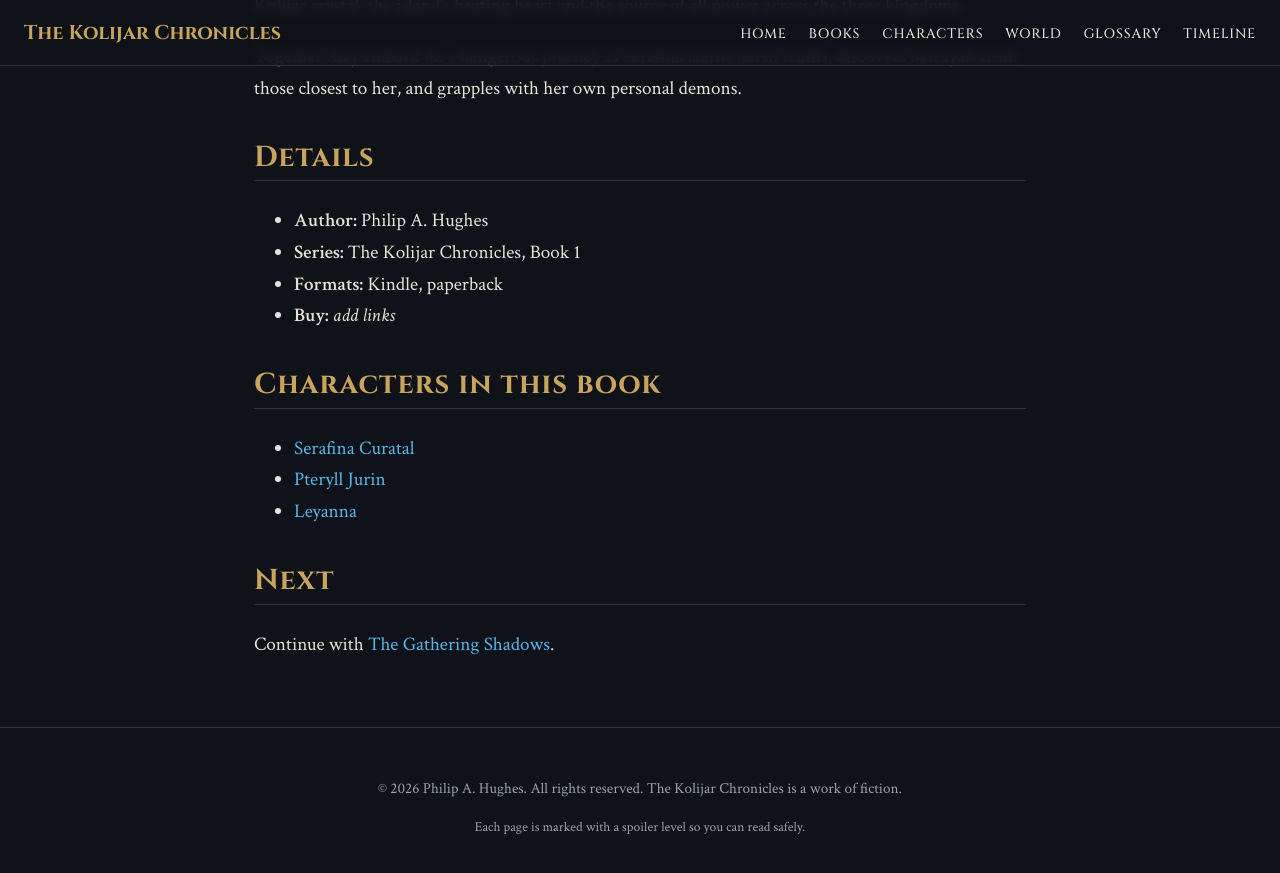
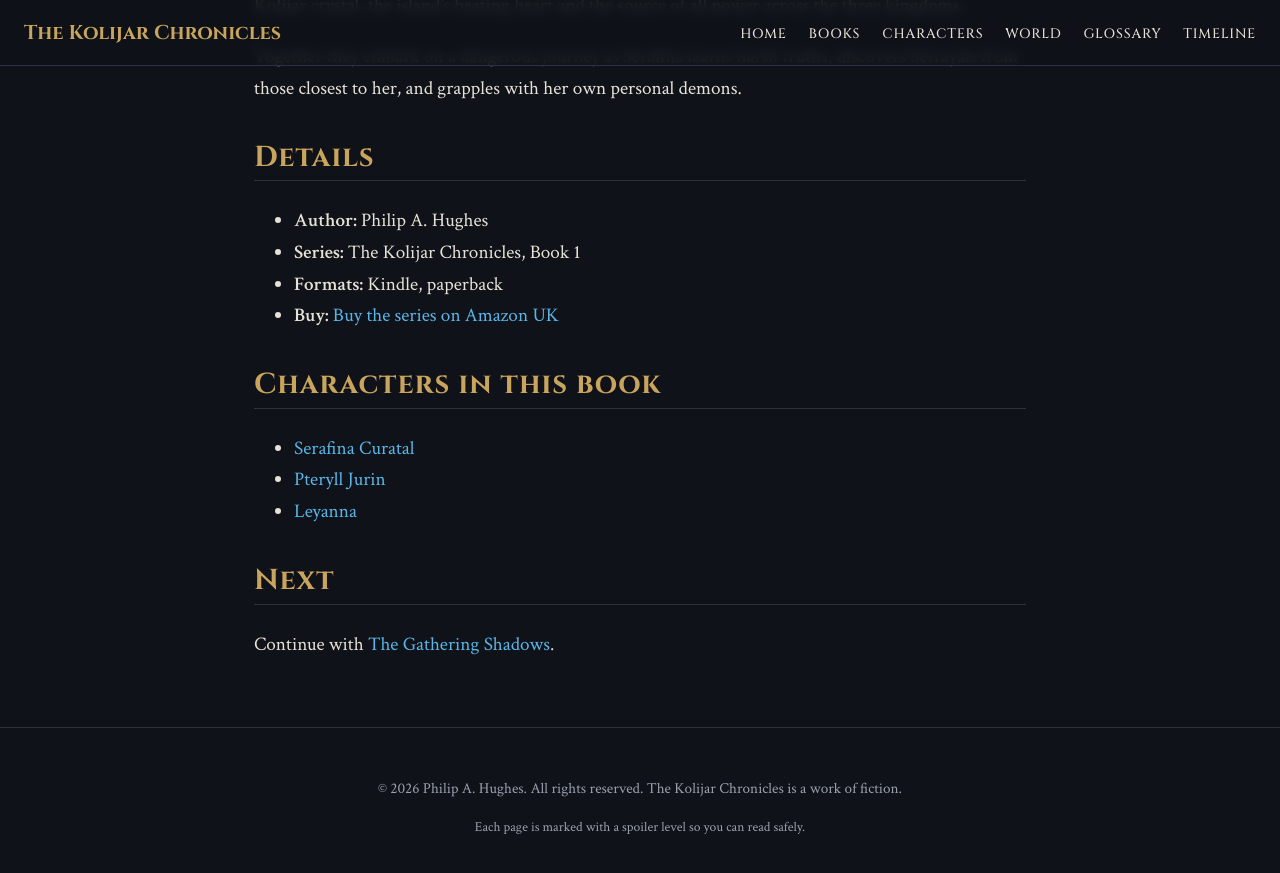
Before and after one commit to philauthor46/Kolijar-Hub, a Jekyll site: the page built from books/seat-of-embers.md, in a window 1280 px wide and 900 px high, scrolled down 503 px. Shown: the top 873 px of the window. Built offline with Jekyll 4.4.1, drawn with Linux system fonts in a browser that asks for light colours.

Commit message:
Update buy link for 'Seat of Embers'

```diff
--- a/books/seat-of-embers.md
+++ b/books/seat-of-embers.md
@@ -23,7 +23,7 @@ Together they embark on a dangerous journey as Serafina learns harsh truths, dis
 - **Author:** Philip A. Hughes
 - **Series:** The Kolijar Chronicles, Book 1
 - **Formats:** Kindle, paperback
-- **Buy:** *add links*
+- **Buy:** [Buy the series on Amazon UK](https://www.amazon.co.uk/s?k=the+kolijar+chronicles)
 
 ## Characters in this book
 
```
